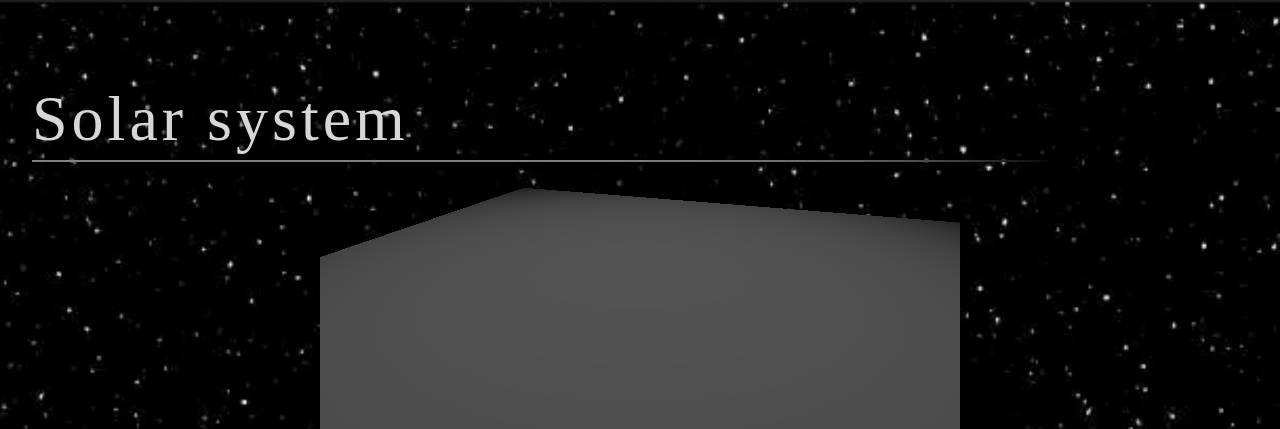
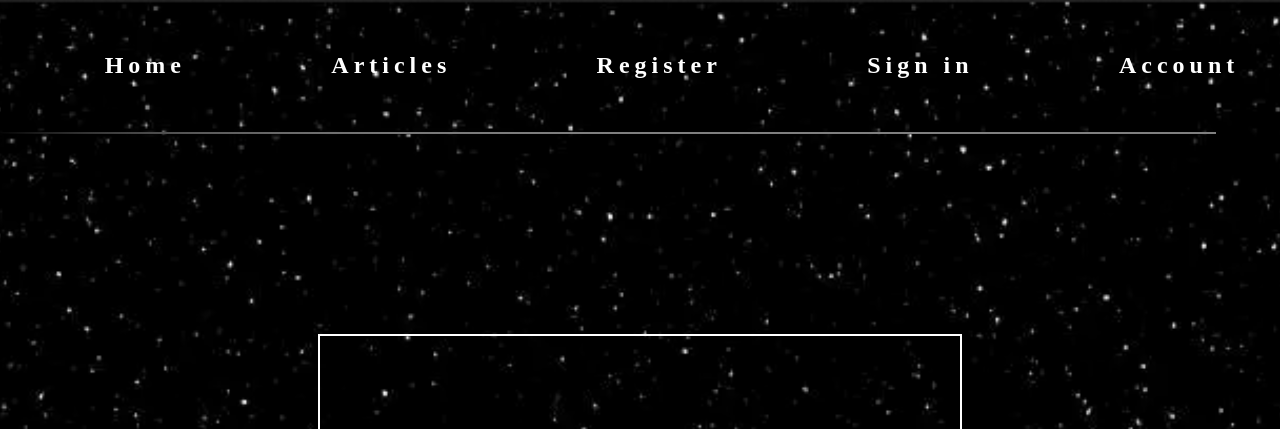
Before and after one commit to brianpr-pr/Solar-system-web-page, a PHP site: page / in a window 1280 px wide; the page is wider, and only the part inside the window is pictured. Shown: the top 429 px of that part. Run offline with PHP 8.4, Linux system fonts and the light colour scheme; some libraries are stand-ins or nearby versions.

Commit message:
Update in the index

```diff
--- a/index.html
+++ b/index.php
@@ -2,7 +2,7 @@
 <html lang="en">
 	<head>
 		<meta charset="utf-8">
-		<title>Millennium Falcon</title>
+		<title>Solar System</title>
 
 		<link rel="stylesheet" href="./public/style/index.css">
 
@@ -16,11 +16,18 @@
       }
     </script>
 	</head>
+
 	<body id="body">
-    <div id="heading">
-      <h1>Solar system</h1>
+    <header id="header">
+      <div id="heading">
+        <h2 class="h2-heading"><a class="a-heading" href="">Home</a></h2>
+        <h2 class="h2-heading"><a class="a-heading" href="">Articles</a></h2>
+        <h2 class="h2-heading"><a class="a-heading" href="">Register</a></h2>
+        <h2 class="h2-heading"><a class="a-heading" href="">Sign in</a></h2>
+        <h2 class="h2-heading"><a class="a-heading" href="">Account</a></h2>
+      </div>
       <div class="border"></div>
-    </div>
+    </header>
 
     <div id="scene">
       <canvas id="canvas"></canvas>
@@ -29,10 +36,12 @@
     <div id="progress-container">
       <div id="progress">Engaging Hyperdrive...</div>
     </div>
+
     <div id="button">
       <img id="left" src="./public/media/rotate-left.png">
       <img id="right" src="./public/media/rotate-right.png">
     </div>
+
 		<script type="module" src="./src/features/index/main.js"></script>
 	</body>
 </html>
--- a/public/style/index.css
+++ b/public/style/index.css
@@ -3,29 +3,39 @@
   background-size:cover;
   margin: 0;
   font-family: 'SF Distant Galaxy';
+  width: 100%;
 }
 
-#heading {
-  position: fixed;
-  width: 100%;
-  padding: 32px;
-  letter-spacing: 4px;
-  margin-bottom: 33px;
+
+#header{
+  display:flex;
+  flex-direction: column;
+
+  #heading {
+    width: 100%;
+    padding: 32px;
+    letter-spacing: 4px;
+    margin-bottom: 1px;
+    display: flex;
+    flex-direction: row;
+    justify-content: space-around;
+
+    a {
+      text-decoration: none;
+      color: white;
+      letter-spacing: 5px;
+    }
+  }
 }
 
 .border {
-  background: linear-gradient(90deg, gray, 90%, black);
+  background: linear-gradient(190deg, gray, 90%, black);
   height: 2px;
-  width: 80vw;
-  margin-top: 4px;
+  width: 95%;
+  margin-top: 1px auto 22px auto;
 }
 
-h1 {
-  color: rgb(215, 215, 215);
-  font-size: 4em;
-  margin: 0px;
-  font-weight: 100;
-}
+
 
 #progress-container {
   position: fixed;
@@ -42,13 +52,11 @@
 }
 
 #scene{
-
   display: flex;
   justify-content: center;
   flex-direction: row;
   align-items: center;
   align-content: center;
-  margin-top: 50px
 }
 
 #button{
@@ -62,3 +70,9 @@
     margin-left: 12px;
   }
 }
+
+#canvas{
+  border:2px solid white;
+  margin-top: 150pt;
+  width: 100%;
+}
```
Also changed, not shown: src/test.js (deleted, +0 -60 lines), tests/test.js (added), 4 other files.
